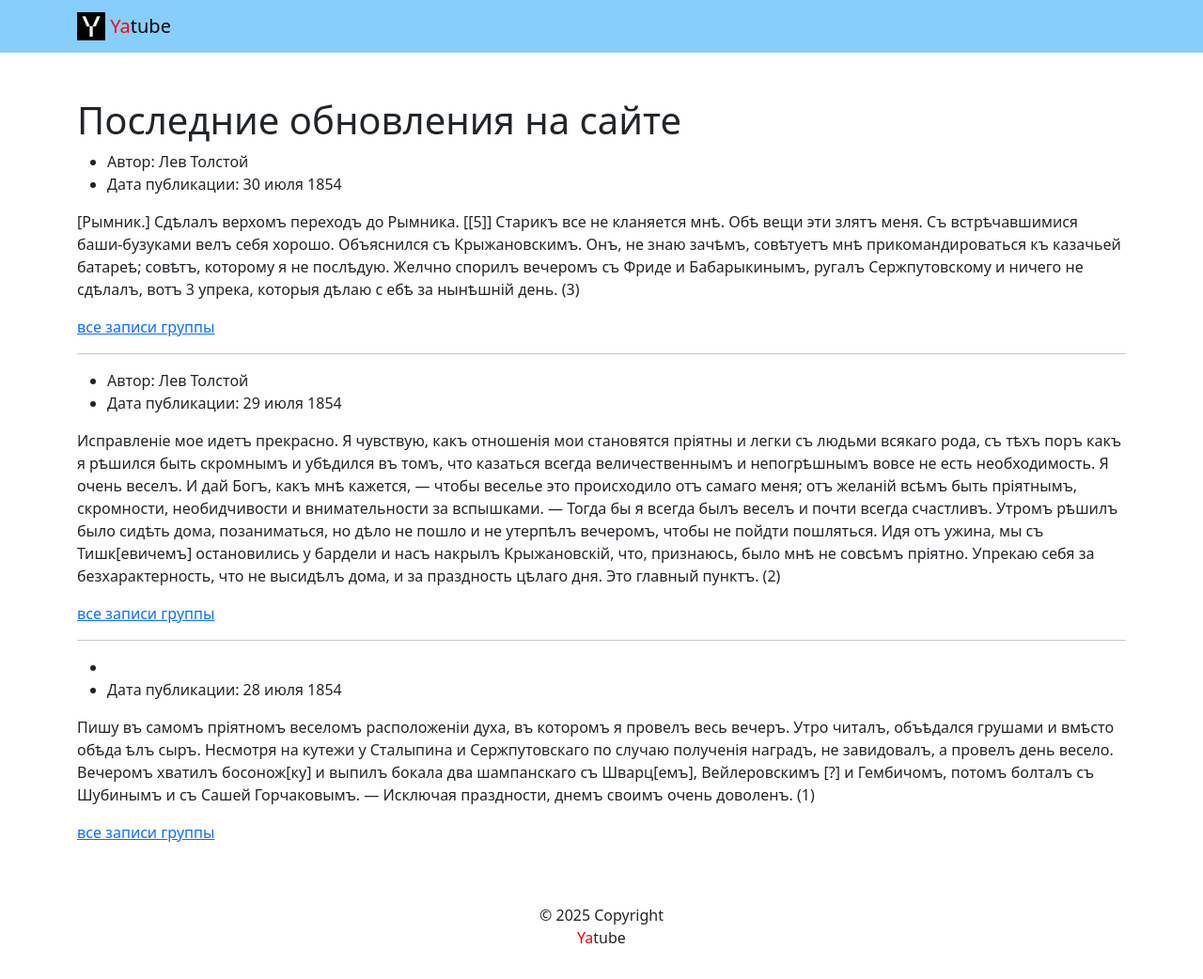
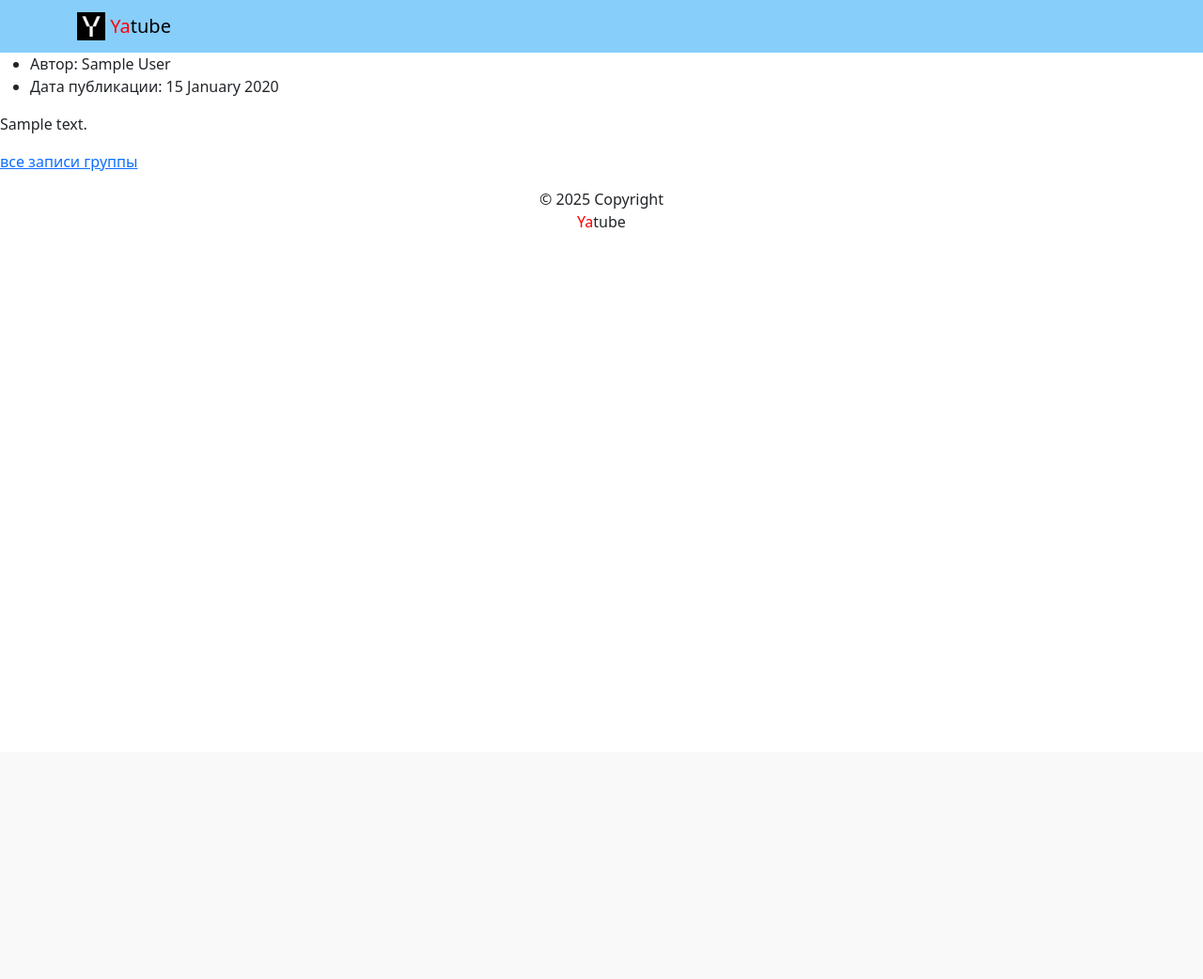
Before and after one commit to Dyuzhovsergey/yatube_project, a Django app: page / in a window 1280 px wide. Shown: the whole page at 94% size. After the commit the page ends 242 px from the top, so only its background shows below. Run offline with Django 3.2, Linux system fonts and the light colour scheme; tables that the repository leaves empty hold one stand-in row (values such as "Sample post"); some libraries are stand-ins or nearby versions.

Commit message:
Вывел 10 постов из админки

```diff
--- a/yatube/templates/posts/index.html
+++ b/yatube/templates/posts/index.html
@@ -25,77 +25,19 @@
     </header>
     <main>
       {% block content %}
-       <!-- класс py-5 создает отступы сверху и снизу блока -->
-      <div class="container py-5">
-        <h1>Последние обновления на сайте</h1>
-        <article>
+      {% for post in posts %}
   <ul>
     <li>
-              Автор: Лев Толстой
+      Автор: {{ post.author.get_full_name }}
     </li>
     <li>
-              Дата публикации: 30 июля 1854
+      Дата публикации: {{ post.pub_date|date:"d E Y" }}
     </li>
   </ul>
-          <p>
-            [Рымник.] Сдѣлалъ верхомъ переходъ до Рымника. [[5]] Старикъ все не кланяется мнѣ.
-            Обѣ вещи эти злятъ меня. Съ встрѣчавшимися баши-бузуками велъ себя хорошо.
-            Объяснился съ Крыжановскимъ. Онъ, не знаю зачѣмъ, совѣтуетъ мнѣ прикомандироваться
-            къ казачьей батареѣ; совѣтъ, которому я не послѣдую. Желчно спорилъ вечеромъ съ Фриде
-            и Бабарыкинымъ, ругалъ Сержпутовскому и ничего не сдѣлалъ, вотъ 3 упрека, которыя дѣлаю с
-            ебѣ за нынѣшній день. (3)
-          </p>
-          <a href="https://losst.pro/kak-polzovatsya-apt?ysclid=ltwraw8cx7453316552">
-            все записи группы
-          </a>
-        </article>
-        <hr>
-        <article>
-          <ul>
-            <li>
-              Автор: Лев Толстой
-            </li>
-            <li>
-              Дата публикации: 29 июля 1854
-            </li>
-          </ul>
-          <p>
-            Исправленіе мое идетъ прекрасно. Я чувствую, какъ отношенія мои становятся пріятны и легки
-            съ людьми всякаго рода, съ тѣхъ поръ какъ я рѣшился быть скромнымъ и убѣдился въ томъ,
-            что казаться всегда величественнымъ и непогрѣшнымъ вовсе не есть необходимость. Я очень
-            веселъ. И дай Богъ, какъ мнѣ кажется, — чтобы веселье это происходило отъ самаго меня;
-            отъ желаній всѣмъ быть пріятнымъ, скромности, необидчивости и внимательности за вспышками.
-            — Тогда бы я всегда былъ веселъ и почти всегда счастливъ.
-            Утромъ рѣшилъ было сидѣть дома, позаниматься, но дѣло не пошло и не утерпѣлъ вечеромъ,
-            чтобы не пойдти пошляться. Идя отъ ужина, мы съ Тишк[евичемъ] остановились у бардели и насъ
-            накрылъ Крыжановскій, что, признаюсь, было мнѣ не совсѣмъ пріятно. Упрекаю себя за
-            безхарактерность, что не высидѣлъ дома, и зa праздность цѣлаго дня. Это главный пунктъ. (2)
-          </p>
-          <a href="http://127.0.0.1:8000/group/afaf/">все записи группы</a>
-        </article>
-        <hr>
-        <article>
-          <ul>
-            <li
-              Автор: Лев Толстой
-            </li>
-            <li>
-              Дата публикации: 28 июля 1854
-            </li>
-          </ul>
-          <p>
-            Пишу въ самомъ пріятномъ веселомъ расположеніи духа, въ которомъ я провелъ весь вечеръ.
-            Утро читалъ, объѣдался грушами и вмѣсто обѣда ѣлъ сыръ. Несмотря на кутежи у Сталыпина и
-            Сержпутовскаго по случаю полученія наградъ, не завидовалъ, а провелъ день весело. Вечеромъ
-            хватилъ босонож[ку] и выпилъ бокала два шампанскаго съ Шварц[емъ], Вейлеровскимъ [?] и
-            Гембичомъ, потомъ болталъ съ Шубинымъ и съ Сашей Горчаковымъ. — Исключая праздности,
-            днемъ своимъ очень доволенъ. (1)
-          </p>
-          <a href="group_list/">все записи группы</a>
-        </article>
-        <!-- под последним постом нет линии -->
-      </div>
-
+  <p>{{ post.text }}</p>
+  <a href="">все записи группы</a>
+  {% if not forloop.last %}<hr>{% endif %}
+{% endfor %}
       {% endblock %}
 
     </main>
```
Lines whose indentation alone changed are shown as unchanged.
